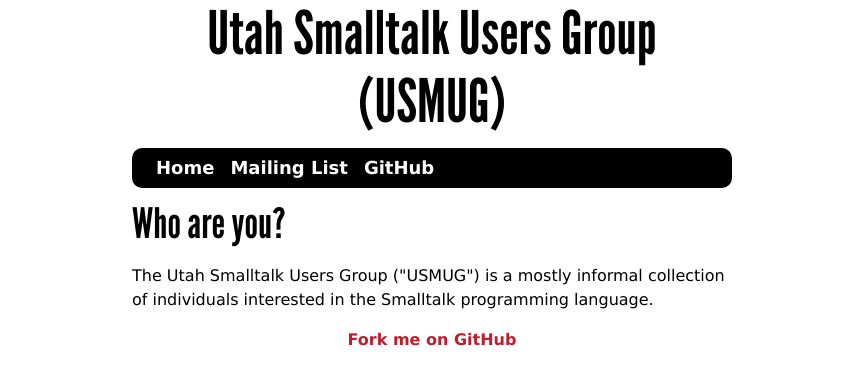
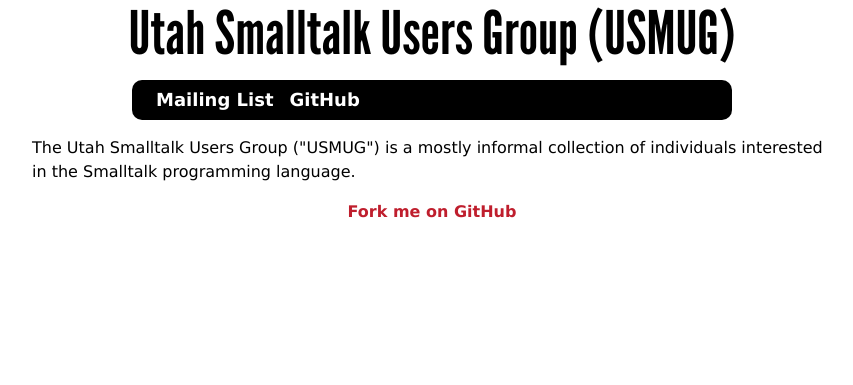
Before and after one commit to usmug/usmug.github.com, a Jekyll site: the page built from index.html, in a window 1280 px wide. Shown: the top 385 px of the page, without its empty margins (208-1061 px from the left). Built offline with Jekyll 4.4.1, drawn with Linux system fonts in a browser that asks for light colours.

Commit message:
Simplified homepage

```diff
--- a/_layouts/default.html
+++ b/_layouts/default.html
@@ -16,7 +16,6 @@
 
   <nav>
     <ul>
-        <li><a href="/">Home</a></li>
         <li><a href="http://groups.google.com/forum/#!forum/usmug">Mailing List</a></li>
         <li><a href="http://github.com/usmug">GitHub</a></li>
     </ul>
--- a/index.html
+++ b/index.html
@@ -2,5 +2,4 @@
 layout: default
 title:  "Utah Smalltalk Users Group"
 ---
-<h1>Who are you?</h1>
 <p>The Utah Smalltalk Users Group ("USMUG") is a mostly informal collection of individuals interested in the Smalltalk programming language.</p>
--- a/stylesheets/usmug.css
+++ b/stylesheets/usmug.css
@@ -12,7 +12,7 @@
 }
 
 body {
-  width: 600px;
+  width: 800px;
   margin-right: auto;
   margin-left: auto;
   font: 16px/24px Geneva, Tahoma, "Helvetica Neue", Helvetica, Arial, sans-serif;
```
